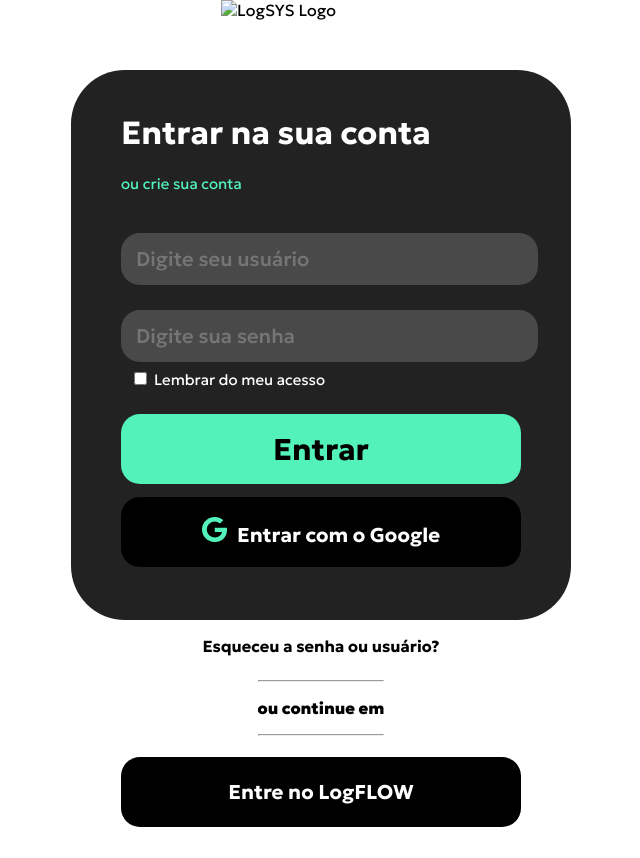
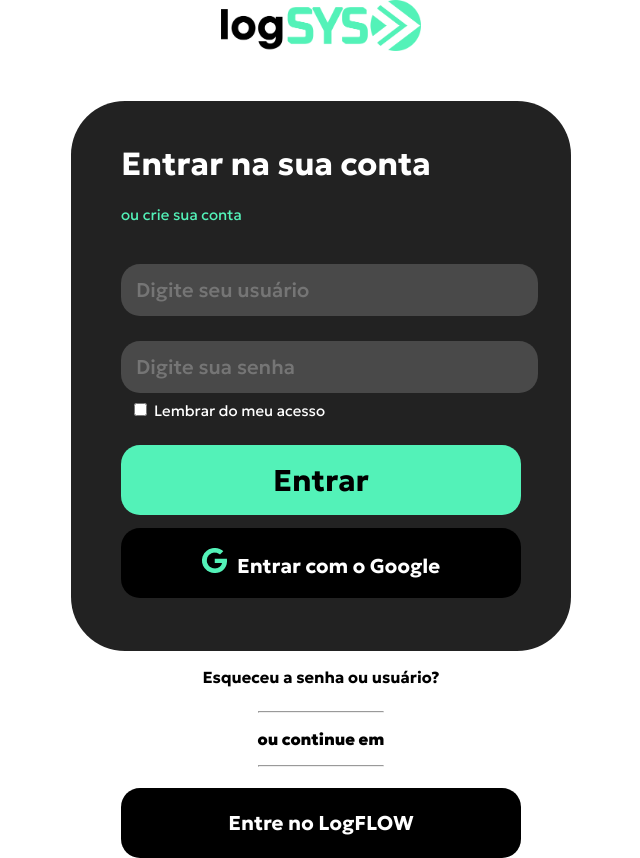
Before and after one commit to mariiixr/logsys, a plain HTML site: page index.html in a window 1280 px wide. Shown: the whole page, without its empty margins (319-959 px from the left). Before the commit the page ends 827 px from the top, so only its background shows below. Drawn offline with Linux system fonts and the light colour scheme; the site is published under a folder, as on GitHub Pages, so addresses that start at the root find nothing.

Commit message:
Fix HTML formatting and correct logo image source

```diff
--- a/index.html
+++ b/index.html
@@ -9,7 +9,7 @@
 </head>
 
 <body>
-  <img id="logo" src="/logsyslogo.png" alt="LogSYS Logo">
+  <img id="logo" src="logsyslogo.png" alt="LogSYS Logo">
 
   <div id="bloco">
     <h1>Entrar na sua conta</h1>
```
